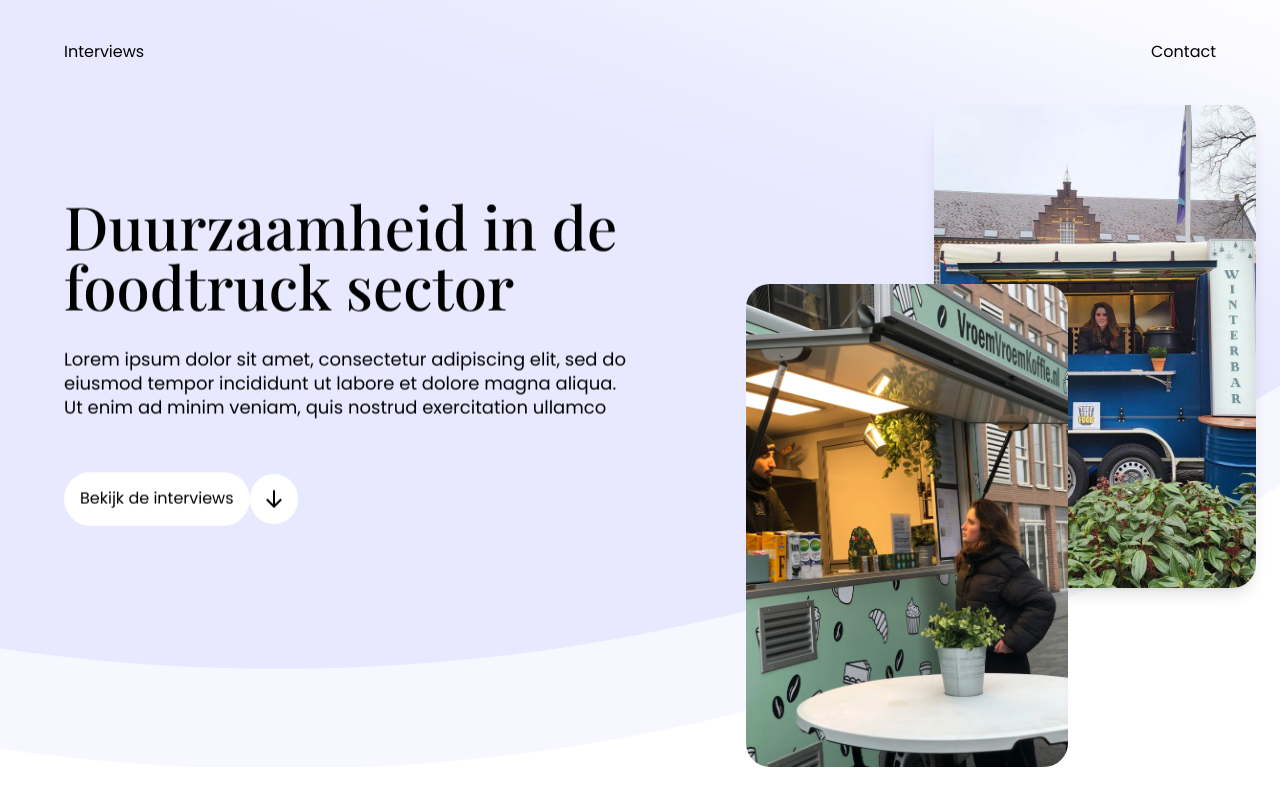
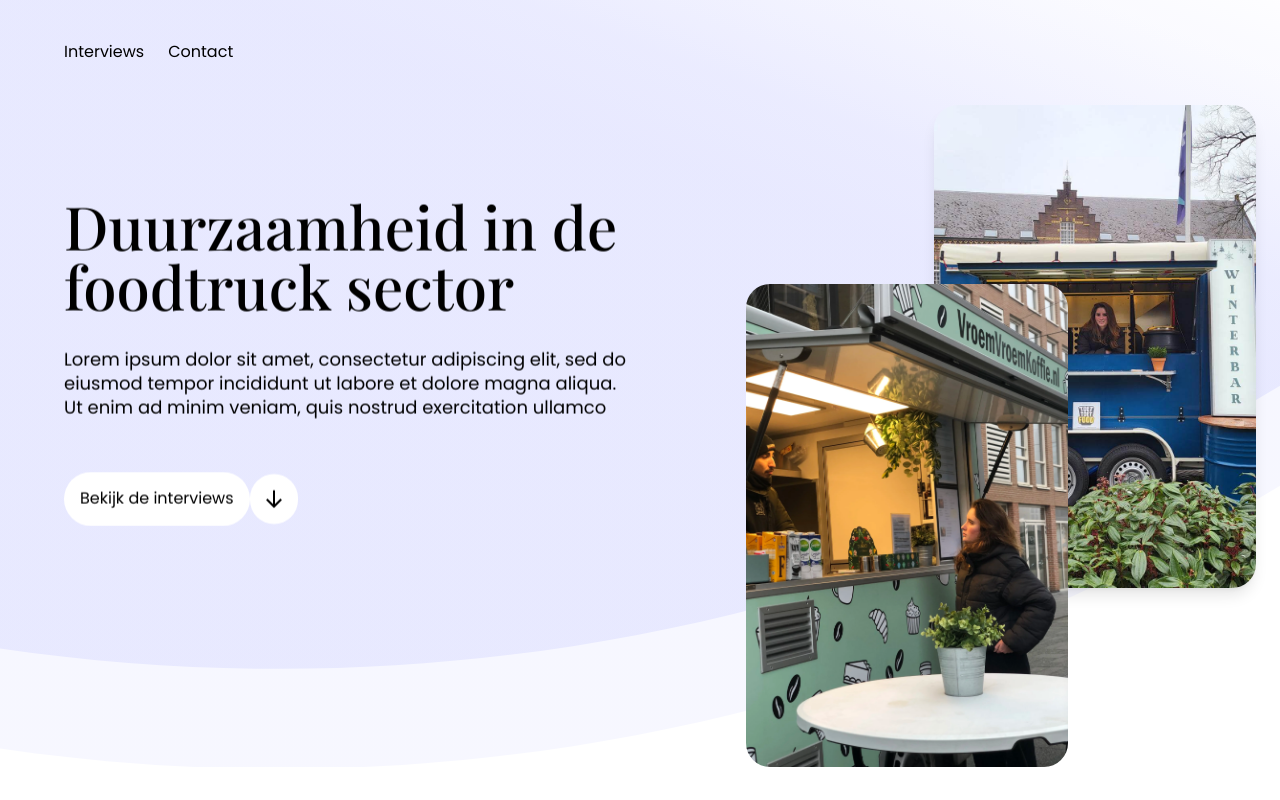
Before and after one commit to Tim-van-Gemert/Duurzaamheid-Op-Wielen, a Next.js app: page / in a window 1280 px wide. Shown: the top 800 px of the page. Built offline with nearby package versions, Linux system fonts and the light colour scheme; a web font is replaced by a local one.

Commit message:
Change gradient behind video

```diff
--- a/src/app/components/header.js
+++ b/src/app/components/header.js
@@ -19,7 +19,7 @@ export default function Header() {
         <header className='absolute z-50 flex items-center justify-center w-full py-6 md:py-10'>
             {/* Desktop Navigation */}
             <div className="container items-center justify-between hidden w-full nav-bar:flex">
-                <ul className="relative z-10 flex items-center w-full">
+                <ul className="relative z-10 flex items-center w-full gap-6">
                     <div className="flex gap-6">
                         {menuItems.slice(0, -1).map((item, index) => (
                             <li key={item.link + index}>
@@ -29,7 +29,7 @@ export default function Header() {
                             </li>
                         ))}
                     </div>
-                    <div className="ml-auto">
+                    <div className="">
                         <li>
                             <a className="btn-bare btn-black-bare text-md relative before:absolute before:bottom-0 before:left-1/2 before:w-0 before:h-[1px] before:bg-black before:transition-all hover:before:w-full hover:before:left-0" href={menuItems[menuItems.length - 1].link}>
                                 {menuItems[menuItems.length - 1].label}
--- a/src/app/components/modules/video-section.js
+++ b/src/app/components/modules/video-section.js
@@ -15,7 +15,7 @@ export default function VideoSection({
       {/* Video Section */}
       <div className={`order-first md:order-none col-span-12 md:col-span-6 relative ${
         isReversed ? 'md:col-start-7 md:row-start-1' : ''
-      } md:before:absolute md:before:flex md:before:w-[90%] md:before:h-[90%] md:before:top-[-32px] before:from-[#ADB1FF] before:via-[#ADB1FF] before:to-white before:opacity-20 before:z-[-1] before:rounded-3xl before:bg-gradient-to-br ${
+      } md:before:absolute md:before:flex md:before:w-[90%] md:before:h-[90%] md:before:top-[-32px] before:from-[#ADB1FF] before:via-[#ADB1FF] before:to-white before:opacity-20 before:z-[-1] before:rounded-3xl before:bg-gradient-to-b ${
         isReversed ? 'md:before:right-[-32px]' : 'md:before:left-[-32px]'
       } reveal-on-scroll`}>
         <Video
@@ -29,7 +29,7 @@ export default function VideoSection({
       <div className={`order-first md:order-none col-span-12 md:col-span-5 h-full flex flex-col justify-center items-start mb-6 md:mb-0 ${
         isReversed ? 'md:row-start-1' : 'md:col-start-8'
       }`}>
-        <h2 className="text-h2-sm md:text-h2-md lg:text-h2 reveal-on-scroll">
+        <h2 className="relative text-h2-sm md:text-h2-md lg:text-h2 reveal-on-scroll">
           {title}
         </h2>
         <p className="mt-6 text-sm md:text-base reveal-on-scroll">
```
